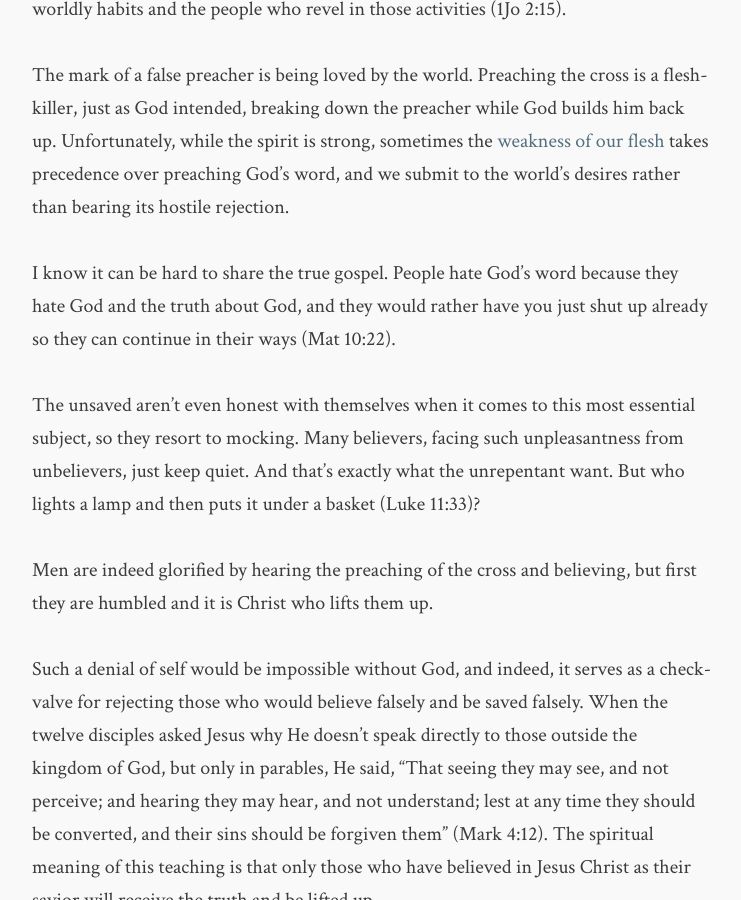
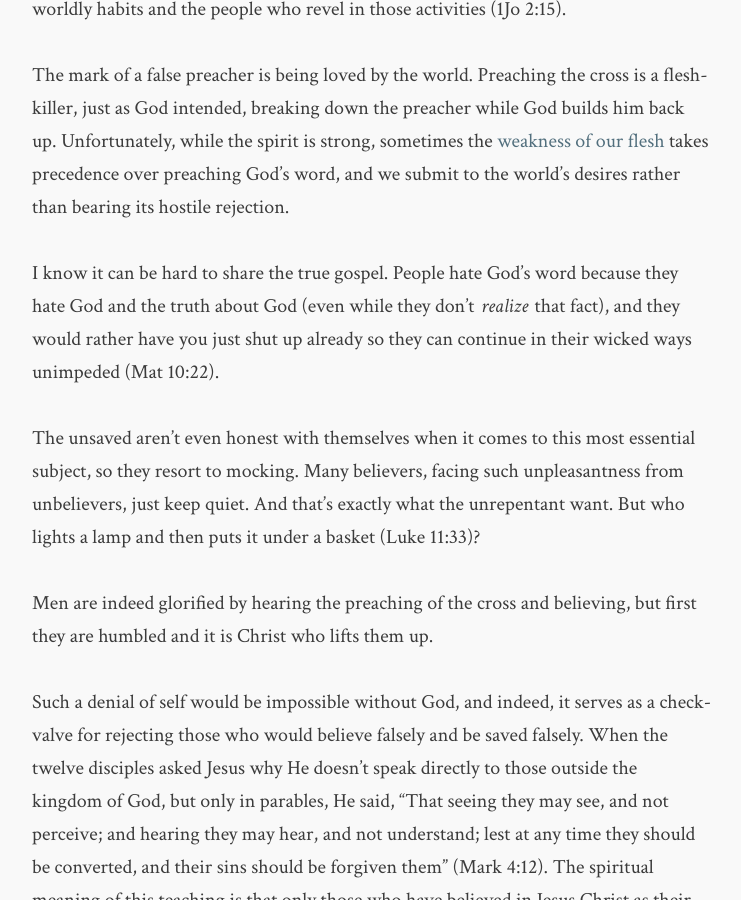
Before and after one commit to flashlightministries/oilforlight, a Jekyll site: the page built from _posts/2017-11-07-unbelievable-foolishness-preaching.md, in a window 1280 px wide and 900 px high, scrolled down 1636 px. Shown: the whole window, without its empty margins (268-1009 px from the left). Built offline with Jekyll 4.4.1, drawn with Linux system fonts in a browser that asks for light colours; nearby versions of some CDN libraries.

Commit message:
Update 2017-11-07-unbelievable-foolishness-preaching.md

```diff
--- a/_posts/2017-11-07-unbelievable-foolishness-preaching.md
+++ b/_posts/2017-11-07-unbelievable-foolishness-preaching.md
@@ -24,7 +24,7 @@ Associating oneself with Christ has always been burdensome.  Jesus said, "Think
 
 The mark of a false preacher is being loved by the world.  Preaching the cross is a flesh-killer, just as God intended, breaking down the preacher while God builds him back up.  Unfortunately, while the spirit is strong, sometimes the [weakness of our flesh](https://thefederalist.com/2017/11/06/hillsong-pastor-carl-lentz-provides-moral-cover-abortion-view/){:target="_blank"} takes precedence over preaching God's word, and we submit to the world's desires rather than bearing its hostile rejection.
 
-I know it can be hard to share the true gospel.  People hate God's word because they hate God and the truth about God, and they would rather have you just shut up already so they can continue in their ways (Mat 10:22).
+I know it can be hard to share the true gospel.  People hate God's word because they hate God and the truth about God (even while they don't *realize* that fact), and they would rather have you just shut up already so they can continue in their wicked ways unimpeded (Mat 10:22).
 
 The unsaved aren't even honest with themselves when it comes to this most essential subject, so they resort to mocking.  Many believers, facing such unpleasantness from unbelievers, just keep quiet.  And that's exactly what the unrepentant want.  But who lights a lamp and then puts it under a basket (Luke 11:33)?
 
```
